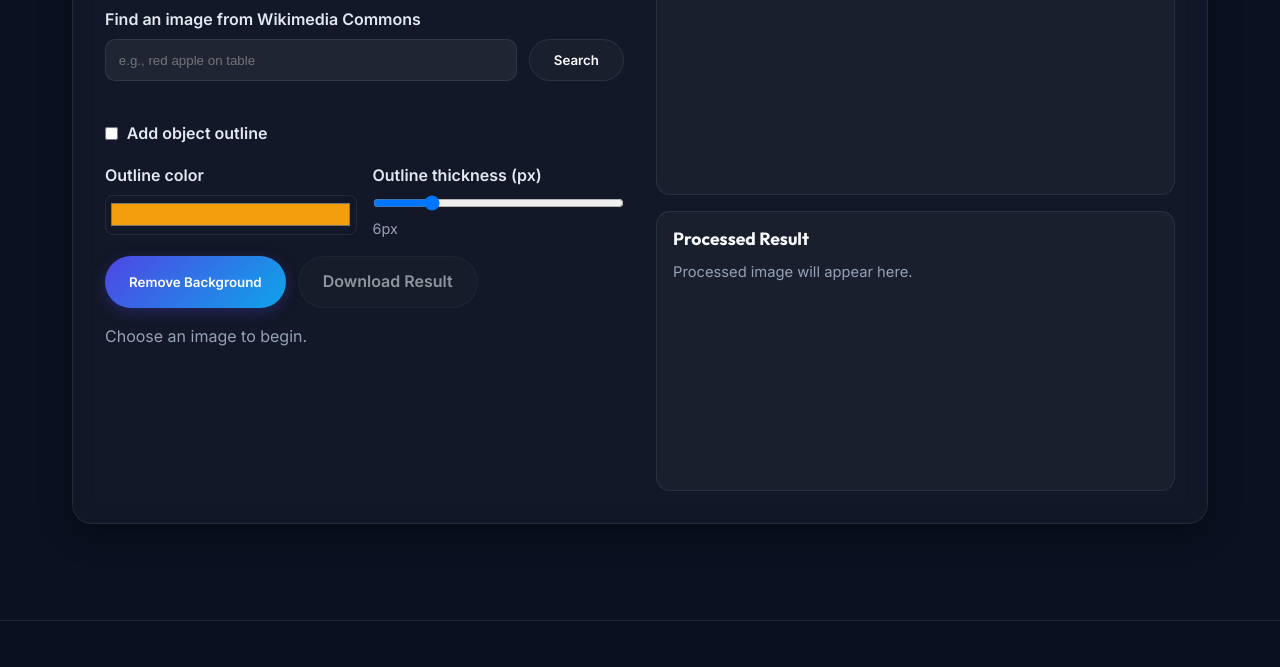
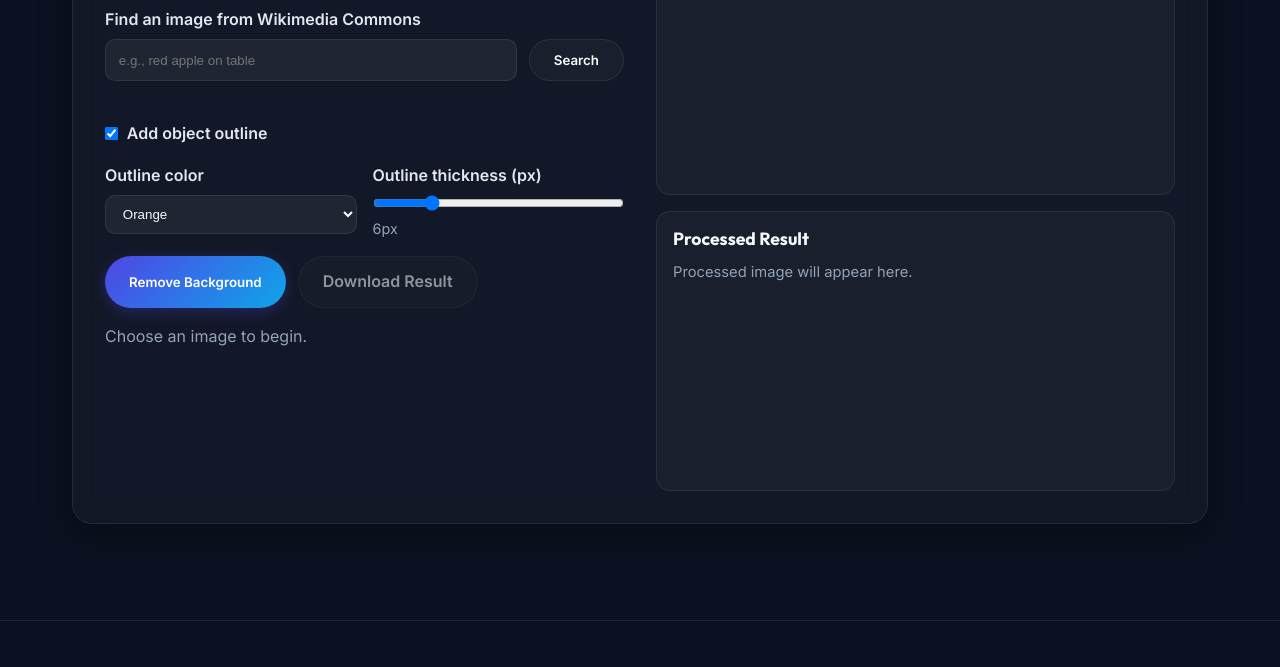
Before and after one commit to grahamthetvi/Switch2GO_AAC_iPadOS_Explanation_and_Support, a plain HTML site: page index.html in a window 1280 px wide. Shown: the part 2760-3427 px from the top of the page. Drawn offline with Linux system fonts and the light colour scheme.

Commit message:
Enhance outline controls in Image Isolation Tool
This update modifies the outline controls by setting the outline checkbox to checked by default and replacing the color input with a dropdown selection for easier color choice. Additionally, CSS styles are adjusted to ensure proper display and interaction for the new select element.

```diff
--- a/index.html
+++ b/index.html
@@ -169,14 +169,24 @@
                             <div id="wikimedia-results" class="wikimedia-results" aria-live="polite"></div>
 
                             <div class="form-group outline-toggle-row">
-                                <input id="outline-enabled" type="checkbox">
+                                <input id="outline-enabled" type="checkbox" checked>
                                 <label for="outline-enabled">Add object outline</label>
                             </div>
 
                             <div class="outline-controls">
                                 <div class="form-group">
                                     <label for="outline-color">Outline color</label>
-                                    <input id="outline-color" type="color" value="#f59e0b">
+                                    <select id="outline-color" aria-label="Outline color">
+                                        <option value="#000000">Black</option>
+                                        <option value="#ffffff">White</option>
+                                        <option value="#ef4444">Red</option>
+                                        <option value="#f59e0b" selected>Orange</option>
+                                        <option value="#eab308">Yellow</option>
+                                        <option value="#22c55e">Green</option>
+                                        <option value="#3b82f6">Blue</option>
+                                        <option value="#8b5cf6">Purple</option>
+                                        <option value="#ec4899">Pink</option>
+                                    </select>
                                 </div>
                                 <div class="form-group">
                                     <label for="outline-thickness">Outline thickness (px)</label>
--- a/style.css
+++ b/style.css
@@ -491,7 +491,8 @@ h1, h2, h3, h4, h5, h6 {
 }
 
 .form-group input[type="text"],
-.form-group input[type="file"] {
+.form-group input[type="file"],
+.form-group select {
     width: 100%;
     background: rgba(255, 255, 255, 0.06);
     color: var(--text-primary);
@@ -564,17 +565,13 @@ h1, h2, h3, h4, h5, h6 {
     gap: 1rem;
 }
 
-.outline-controls input[type="color"] {
+.outline-controls input[type="range"] {
     width: 100%;
-    min-height: 40px;
-    border: 1px solid var(--glass-border);
-    border-radius: 8px;
-    background: transparent;
-    padding: 0.2rem;
 }
 
-.outline-controls input[type="range"] {
-    width: 100%;
+.form-group select {
+    cursor: pointer;
+    appearance: auto;
 }
 
 #outline-thickness-value {
```
